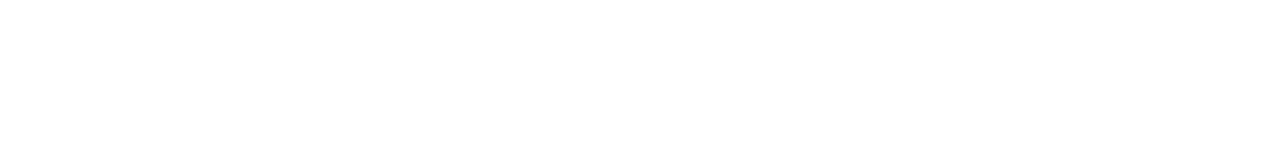
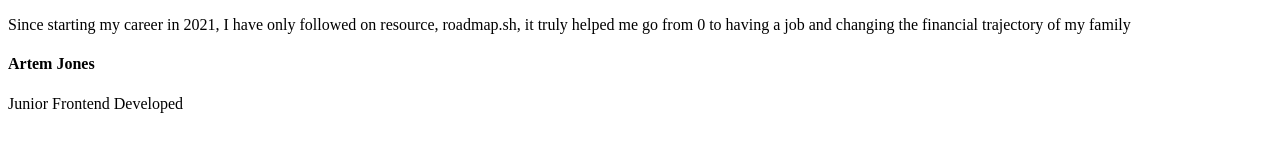
Before and after one commit to luisbatistil/Testimonial-Cards, a plain HTML site: page index.html in a window 1280 px wide. Drawn offline with Linux system fonts and the light colour scheme.

Commit message:
Testimonycard1htmlsetup

```diff
--- a/index.html
+++ b/index.html
@@ -6,5 +6,21 @@
     <link rel="stylesheet" href="style.css" />
     <title>Testimonial Cards</title>
   </head>
-  <body></body>
+  <body>
+    <div id="Testimonial-1">
+      <div id="card">
+        <div id="testimony">
+          <p>
+            Since starting my career in 2021, I have only followed on resource,
+            roadmap.sh, it truly helped me go from 0 to having a job and
+            changing the financial trajectory of my family
+          </p>
+        </div>
+        <div id="profile">
+          <h4>Artem Jones</h4>
+          <p>Junior Frontend Developed</p>
+        </div>
+      </div>
+    </div>
+  </body>
 </html>
```
Also changed, not shown: Testimony1.png (added).
